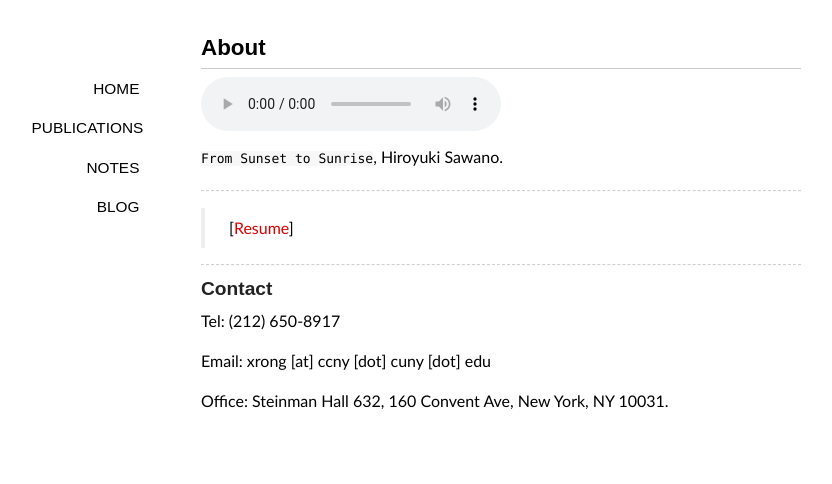
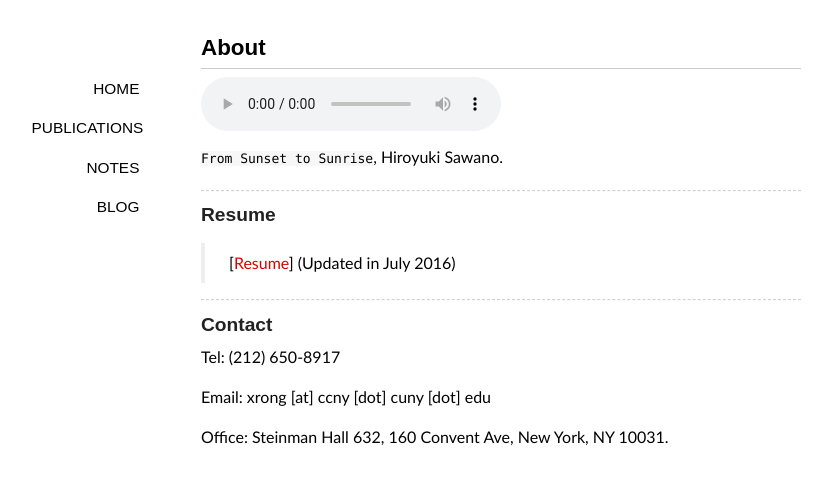
Before and after one commit to ionvision/ionvision.github.io.bk, a Jekyll site: the page built from about/index.md, in a window 1280 px wide. Shown: the top 484 px of the page, without its empty margins (139-971 px from the left). Built offline with Jekyll 4.4.1, drawn with Linux system fonts in a browser that asks for light colours; nearby versions of some CDN libraries; some web fonts are replaced.

Commit message:
Add resume link

```diff
--- a/about/index.md
+++ b/about/index.md
@@ -10,8 +10,9 @@ modified: 2014-12-24
 `From Sunset to Sunrise`, Hiroyuki Sawano.
 
 ----------
+### Resume
 
-> [[Resume](http://xrong.org/resume.pdf)]
+> [[Resume](http://xrong.org/resume.pdf)] (Updated in July 2016)
 
 ----------
 
```
